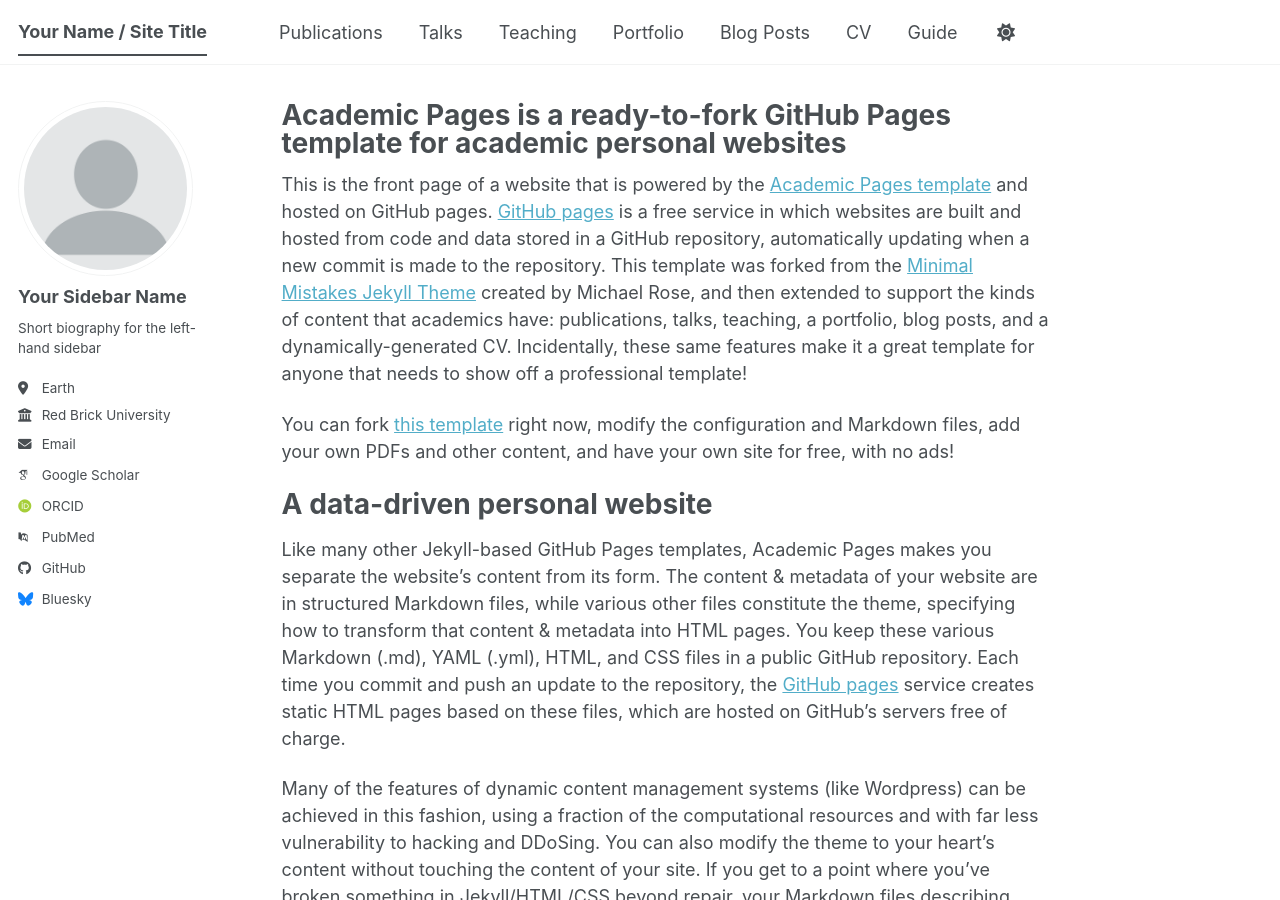
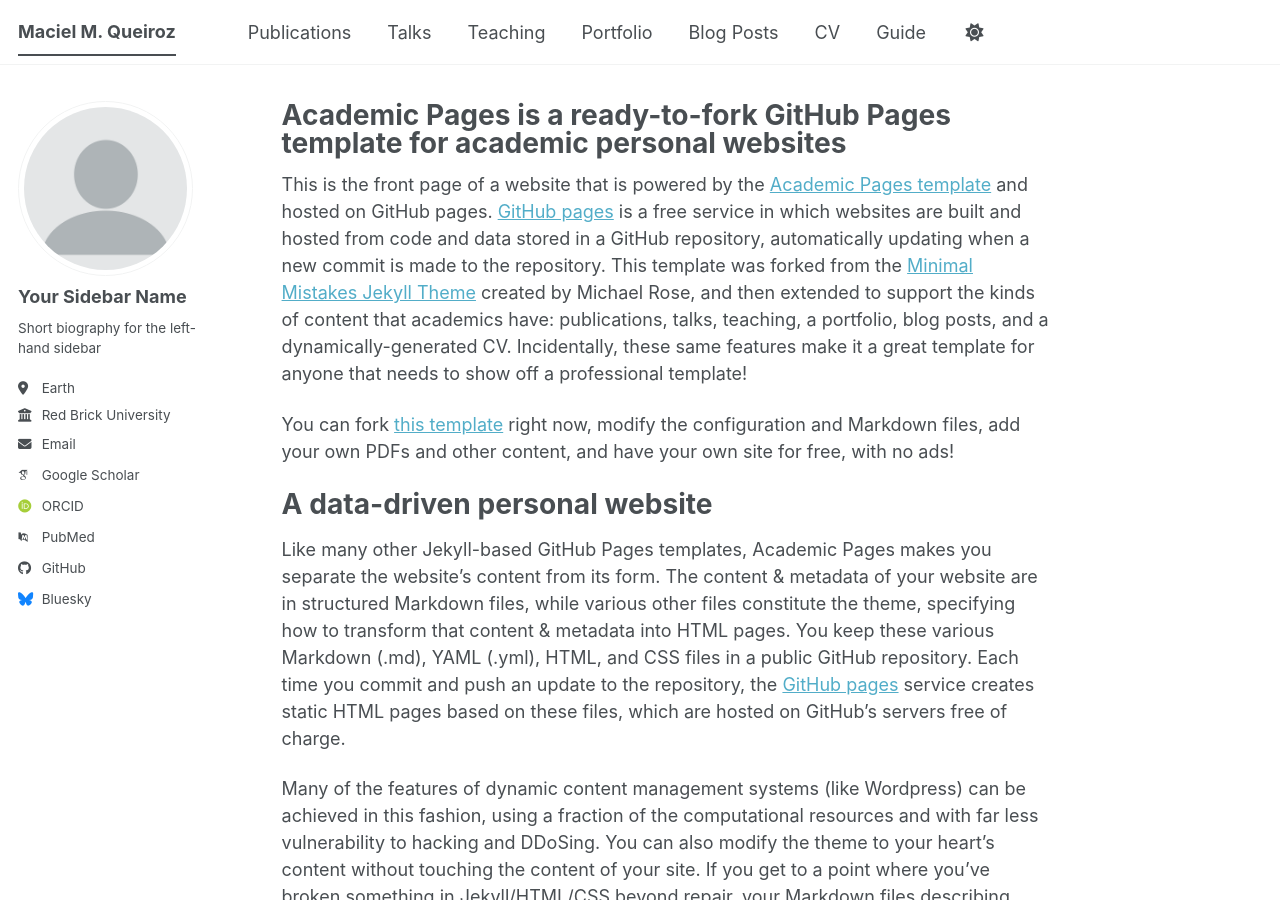
Before and after one commit to maciel-queiroz/maciel-queiroz.github.io, a Jekyll site: the page built from _pages/about.md, in a window 1280 px wide and 900 px high. Built offline with Jekyll 4.4.1, drawn with Linux system fonts in a browser that asks for light colours; some web fonts are replaced; a script bundle is joined from its source files by our own code; library files that are not in the unit come from our copies.

Commit message:
Update _config.yml

```diff
--- a/_config.yml
+++ b/_config.yml
@@ -9,7 +9,7 @@
 # Basic Site Settings
 locale                   : "en-US"
 site_theme               : "default" # The available themes options are "default", "air", "sunrise", "mint", "dirt" and "contrast"
-title                    : "Your Name / Site Title"
+title                    : "Maciel M. Queiroz"
 title_separator          : "-"
 name                     : &name "Maciel M. Queiroz"
 description              : &description "Your Name's academic portfolio"   # Update this with a general description of your site, this is the default if not overridden by a page
```
